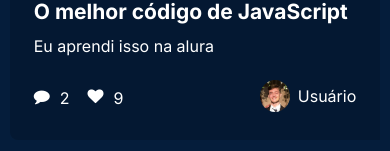
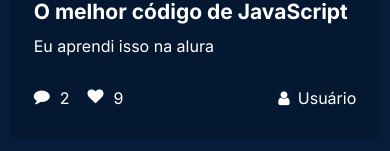
Before and after one commit to FelipePilz/alura-challenge-frontend, an Angular app: page /comunidade in a window 390 px wide. Shown: the part 529-680 px from the top of the page. Built offline with nearby package versions, Linux system fonts and the light colour scheme.

Commit message:
Melhorado a responsividade da community

```diff
--- a/src/app/components/community/community.component.scss
+++ b/src/app/components/community/community.component.scss
@@ -1,11 +1,12 @@
 .comunidade {
   margin-left: 0.6%;
   display: flex;
+  flex-wrap: wrap;
 
   .layout {
     width: 50%;
     text-align: center;
-    margin: 0 24px 24px 0;
+    margin-bottom: 24px;
 
     .background {
       width: 95%;
--- a/src/app/components/user/user.component.html
+++ b/src/app/components/user/user.component.html
@@ -1,4 +1,5 @@
 <div>
   <p>Usuário</p>
-  <img src="../../../assets/images/avatar.png" />
+  <i class="fa fa-user" aria-hidden="true"></i>
+  <!--<img src="../../../assets/images/avatar.png" />-->
 </div>
```
